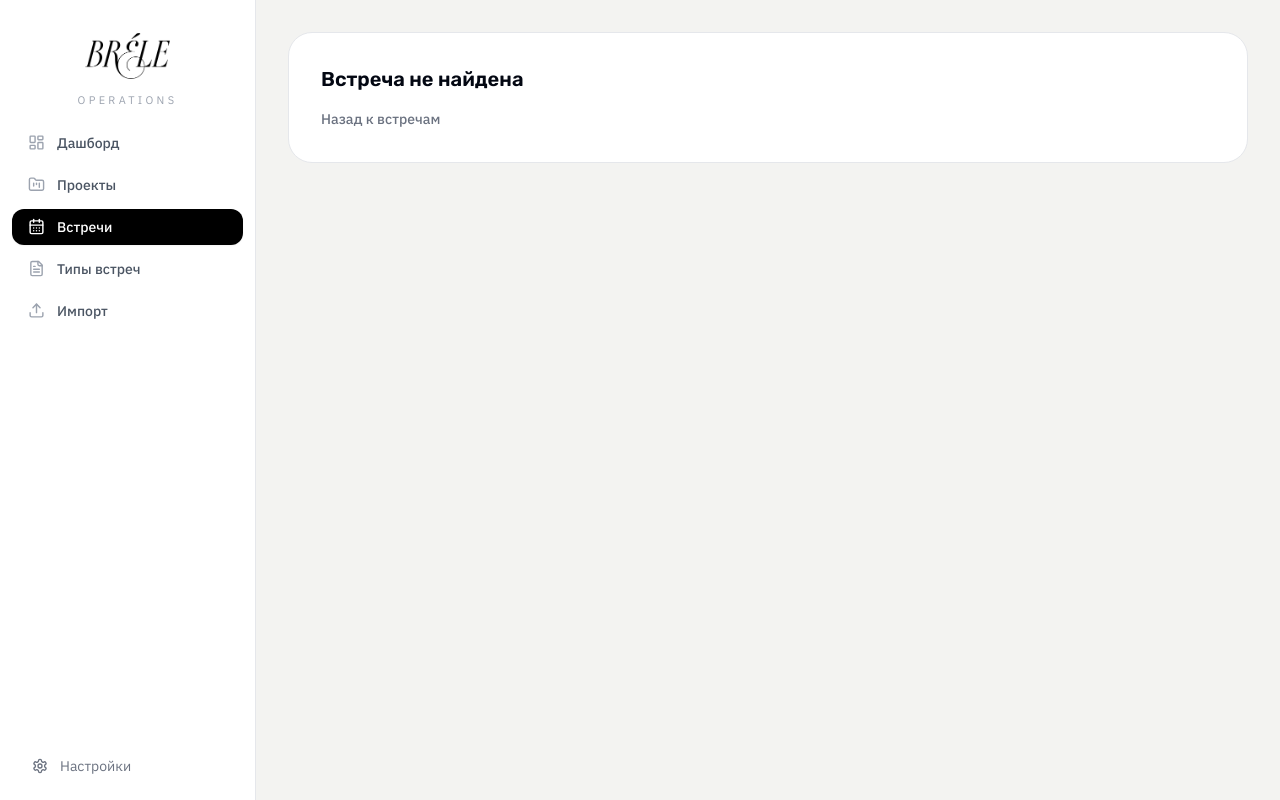
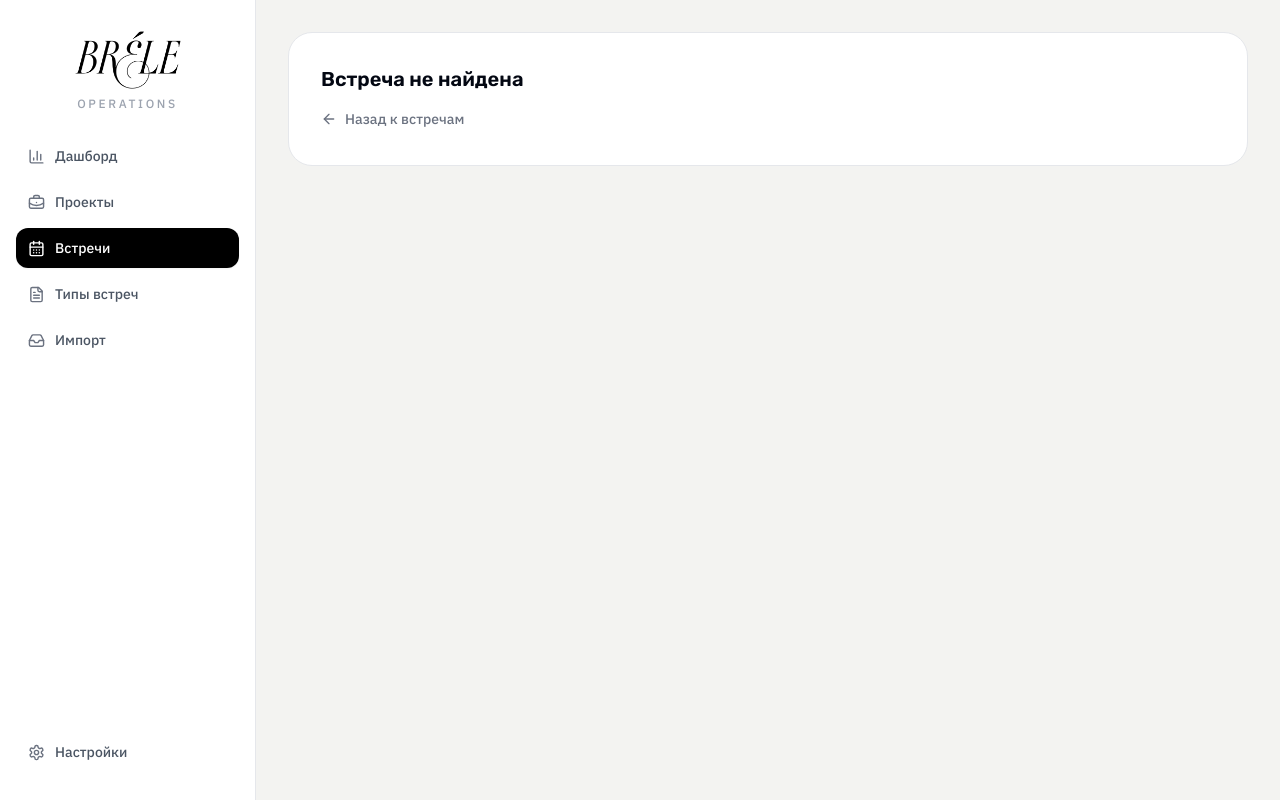
Before and after one commit to Alexsoltan/brele-operation, a Next.js app in the folder apps/web/: page /meetings/1 in a window 1280 px wide. Built offline with nearby package versions, Linux system fonts and the light colour scheme.

Commit message:
feat: project status tabs and stable project details flow

```diff
--- a/apps/web/src/app/layout.tsx
+++ b/apps/web/src/app/layout.tsx
@@ -7,12 +7,14 @@ const rubik = Rubik({
   subsets: ["latin", "cyrillic"],
   weight: ["400", "500", "600", "700"],
   variable: "--font-heading",
+  display: "swap",
 });
 
 const ibmPlexSans = IBM_Plex_Sans({
   subsets: ["latin", "cyrillic"],
   weight: ["400", "500", "600", "700"],
   variable: "--font-body",
+  display: "swap",
 });
 
 export const metadata: Metadata = {
@@ -22,13 +24,14 @@ export const metadata: Metadata = {
 
 export default function RootLayout({
   children,
-}: {
+}: Readonly<{
   children: React.ReactNode;
-}) {
+}>) {
   return (
     <html lang="ru" className={`${rubik.variable} ${ibmPlexSans.variable}`}>
       <body className="bg-[#f3f3f1] font-body text-gray-950 antialiased">
         <AppSidebar />
+
         <main className="min-h-screen pl-64">
           <div className="mx-auto max-w-[1500px] px-8 py-8">{children}</div>
         </main>
--- a/apps/web/src/app/meetings/[meetingId]/page.tsx
+++ b/apps/web/src/app/meetings/[meetingId]/page.tsx
@@ -44,12 +44,14 @@ function riskText(value: string) {
 
 export default function MeetingDetailsPage() {
   const params = useParams();
-  const meetingId = normalizeParam(params.meetingId);
+  const meetingId = normalizeParam(params?.meetingId);
 
   const [meeting, setMeeting] = useState<Meeting | undefined>();
   const [project, setProject] = useState<Project | undefined>();
 
   useEffect(() => {
+    if (!meetingId) return;
+
     const foundMeeting = getMeetingById(meetingId);
     setMeeting(foundMeeting);
 
@@ -62,10 +64,12 @@ export default function MeetingDetailsPage() {
     return (
       <div className="rounded-3xl border border-gray-200 bg-white p-8">
         <h1 className="text-xl font-semibold">Встреча не найдена</h1>
+
         <Link
           href="/meetings"
-          className="mt-4 inline-flex text-sm font-medium text-gray-500 hover:text-black"
+          className="mt-4 inline-flex items-center gap-2 text-sm font-medium text-gray-500 hover:text-black"
         >
+          <ArrowLeft size={16} />
           Назад к встречам
         </Link>
       </div>
@@ -114,7 +118,7 @@ export default function MeetingDetailsPage() {
 
           <Link
             href={`/projects/${meeting.projectId}`}
-            className="rounded-2xl bg-black px-4 py-2 text-sm font-medium text-white hover:bg-gray-800"
+            className="rounded-2xl bg-black px-4 py-2 text-sm font-medium text-white transition hover:bg-gray-800"
           >
             Открыть проект
           </Link>
@@ -125,14 +129,18 @@ export default function MeetingDetailsPage() {
         <div className="rounded-3xl border border-gray-200 bg-white p-5">
           <div className="text-sm text-gray-500">Настроение клиента</div>
           <div className="mt-3 flex items-center justify-between">
-            <div className="text-lg font-semibold">{moodText(meeting.clientMood)}</div>
+            <div className="text-lg font-semibold">
+              {moodText(meeting.clientMood)}
+            </div>
             <MoodBadge mood={meeting.clientMood} />
           </div>
         </div>
 
         <div className="rounded-3xl border border-gray-200 bg-white p-5">
           <div className="text-sm text-gray-500">Настроение команды</div>
-          <div className="mt-3 text-lg font-semibold">{moodText(meeting.teamMood)}</div>
+          <div className="mt-3 text-lg font-semibold">
+            {moodText(meeting.teamMood)}
+          </div>
         </div>
 
         <div className="rounded-3xl border border-gray-200 bg-white p-5">
@@ -147,7 +155,9 @@ export default function MeetingDetailsPage() {
       <section className="grid grid-cols-[1.2fr_0.8fr] gap-4">
         <div className="rounded-3xl border border-gray-200 bg-white p-6">
           <h2 className="text-lg font-semibold">Саммари</h2>
-          <p className="mt-4 text-sm leading-7 text-gray-600">{meeting.summary}</p>
+          <p className="mt-4 text-sm leading-7 text-gray-600">
+            {meeting.summary}
+          </p>
 
           {highlights.length > 0 ? (
             <div className="mt-7">
@@ -173,7 +183,9 @@ export default function MeetingDetailsPage() {
             <div>
               <div className="text-gray-500">Статус анализа</div>
               <div className="mt-1 font-medium">
-                {meeting.analysisStatus === "analyzed" ? "AI-анализ" : "Ручная оценка"}
+                {meeting.analysisStatus === "analyzed"
+                  ? "AI-анализ"
+                  : "Ручная оценка"}
               </div>
             </div>
 
--- a/apps/web/src/app/projects/[projectId]/meetings/new/page.tsx
+++ b/apps/web/src/app/projects/[projectId]/meetings/new/page.tsx
@@ -41,7 +41,7 @@ function riskLabel(value: Risk) {
 export default function NewMeetingPage() {
   const router = useRouter();
   const params = useParams();
-  const projectId = normalizeParam(params.projectId);
+const projectId = normalizeParam(params?.projectId);
 
   const [meetingType, setMeetingType] = useState("sync");
   const [date, setDate] = useState("");
--- a/apps/web/src/components/app-sidebar.tsx
+++ b/apps/web/src/components/app-sidebar.tsx
@@ -3,103 +3,94 @@
 import Link from "next/link";
 import { usePathname } from "next/navigation";
 import {
-  LayoutDashboard,
-  FolderKanban,
+  BarChart3,
+  BriefcaseBusiness,
   CalendarDays,
   FileText,
-  Upload,
+  Inbox,
   Settings,
 } from "lucide-react";
 
 const navItems = [
-  {
-    href: "/",
-    label: "Дашборд",
-    icon: LayoutDashboard,
-  },
-  {
-    href: "/projects",
-    label: "Проекты",
-    icon: FolderKanban,
-  },
-  {
-    href: "/meetings",
-    label: "Встречи",
-    icon: CalendarDays,
-  },
-  {
-    href: "/meeting-types",
-    label: "Типы встреч",
-    icon: FileText,
-  },
-  {
-    href: "/import",
-    label: "Импорт",
-    icon: Upload,
-  },
+  { href: "/", label: "Дашборд", icon: BarChart3 },
+  { href: "/projects", label: "Проекты", icon: BriefcaseBusiness },
+  { href: "/meetings", label: "Встречи", icon: CalendarDays },
+  { href: "/meeting-types", label: "Типы встреч", icon: FileText },
+  { href: "/import", label: "Импорт", icon: Inbox },
 ];
 
 export function AppSidebar() {
-  const pathname = usePathname();
+  const pathname = usePathname() ?? "";
 
   return (
     <aside className="fixed left-0 top-0 z-20 flex h-screen w-64 flex-col border-r border-gray-200 bg-white">
-      {/* Logo */}
-      <div className="px-6 pt-6 pb-4 text-center">
-        <Link href="/" className="block">
+      <div className="px-6 pb-6 pt-5">
+        <Link href="/" className="block text-center leading-none">
           <img
             src="/logo.png"
             alt="Brele"
-            className="mx-auto h-16 w-auto object-contain"
+            className="mx-auto w-32 object-contain"
           />
-          <div className="mt-1 text-[11px] tracking-[0.3em] text-gray-400 uppercase">
+
+          <div className="-mt-1 text-center font-body text-xs font-medium uppercase tracking-[0.22em] text-gray-400">
             Operations
           </div>
         </Link>
       </div>
 
-      {/* Navigation */}
-      <nav className="flex-1 px-3 space-y-1.5">
+      <nav className="flex-1 space-y-1.5 px-4">
         {navItems.map((item) => {
+          const Icon = item.icon;
           const isActive =
             pathname === item.href ||
             (item.href !== "/" && pathname.startsWith(item.href));
-
-          const Icon = item.icon;
 
           return (
             <Link
               key={item.href}
               href={item.href}
-              className={`group flex items-center gap-3 rounded-xl px-4 py-2 text-sm font-medium transition-all
-                ${
-                  isActive
-                    ? "bg-black text-white shadow-sm"
-                    : "text-gray-600 hover:bg-gray-100 hover:text-black"
-                }`}
+              className={[
+                "group flex items-center gap-2.5 rounded-xl px-3 py-2.5 font-body text-sm font-medium transition",
+                isActive
+                  ? "bg-black text-white shadow-sm"
+                  : "text-gray-600 hover:bg-gray-100 hover:text-black",
+              ].join(" ")}
             >
               <Icon
                 size={17}
-                className={`transition-colors ${
-                  isActive
-                    ? "text-white"
-                    : "text-gray-400 group-hover:text-black"
-                }`}
+                className={[
+                  "shrink-0 transition",
+                  isActive ? "text-white" : "text-gray-500 group-hover:text-black",
+                ].join(" ")}
               />
-              {item.label}
+
+              <span>{item.label}</span>
             </Link>
           );
         })}
       </nav>
 
-      {/* Bottom */}
-      <div className="p-4">
+      <div className="px-4 pb-7">
         <Link
           href="/settings"
-          className="flex items-center gap-3 rounded-xl px-4 py-2 text-sm text-gray-500 hover:bg-gray-100 hover:text-black transition"
+          className={[
+            "group flex items-center gap-2.5 rounded-xl px-3 py-2.5 font-body text-sm font-medium transition",
+            pathname.startsWith("/settings")
+              ? "bg-black text-white shadow-sm"
+              : "text-gray-600 hover:bg-gray-100 hover:text-black",
+          ].join(" ")}
         >
-          <Settings size={16} />
-          Настройки
+          <Settings
+            size={17}
+            className={[
+              "shrink-0 transition",
+              pathname.startsWith("/settings")
+                ? "text-white"
+                : "text-gray-500 group-hover:text-black",
+            ].join(" ")}
+          />
+
+          <span>Настройки</span>
         </Link>
       </div>
     </aside>
--- /dev/null
+++ b/apps/web/src/pages/_app.tsx
@@ -0,0 +1,5 @@
+import type { AppProps } from "next/app";
+
+export default function App({ Component, pageProps }: AppProps) {
+  return <Component {...pageProps} />;
+}
--- /dev/null
+++ b/apps/web/src/pages/_document.tsx
@@ -0,0 +1,13 @@
+import { Head, Html, Main, NextScript } from "next/document";
+
+export default function Document() {
+  return (
+    <Html lang="ru">
+      <Head />
+      <body>
+        <Main />
+        <NextScript />
+      </body>
+    </Html>
+  );
+}
--- /dev/null
+++ b/apps/web/src/pages/_error.tsx
@@ -0,0 +1,25 @@
+import type { NextPageContext } from "next";
+
+type ErrorPageProps = {
+  statusCode?: number;
+};
+
+function ErrorPage({ statusCode }: ErrorPageProps) {
+  return (
+    <div style={{ padding: 32, fontFamily: "sans-serif" }}>
+      <h1>Ошибка</h1>
+      <p>
+        {statusCode
+          ? `Ошибка сервера: ${statusCode}`
+          : "Произошла ошибка на клиенте."}
+      </p>
+    </div>
+  );
+}
+
+ErrorPage.getInitialProps = ({ res, err }: NextPageContext) => {
+  const statusCode = res?.statusCode ?? err?.statusCode ?? 404;
+  return { statusCode };
+};
+
+export default ErrorPage;
```
